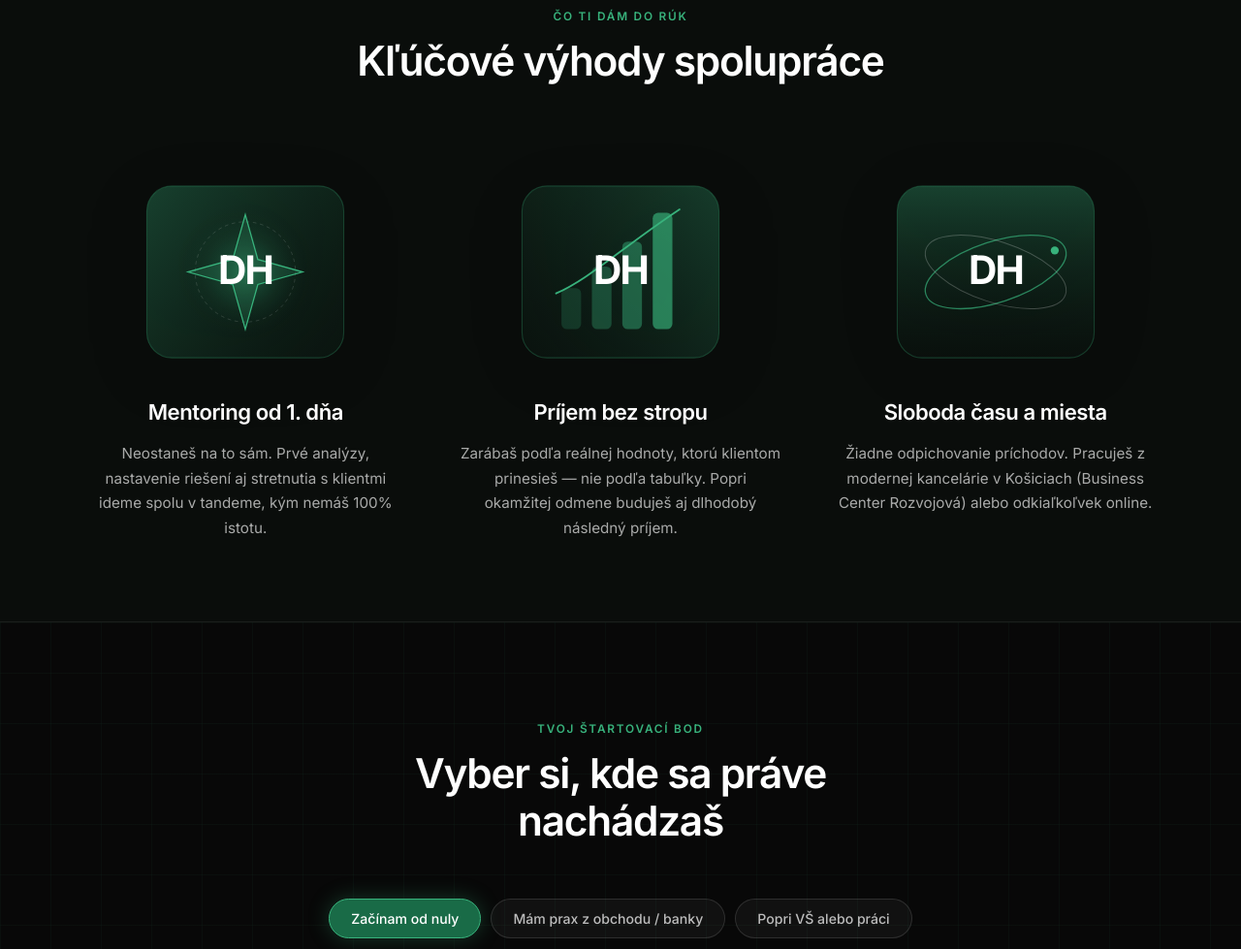
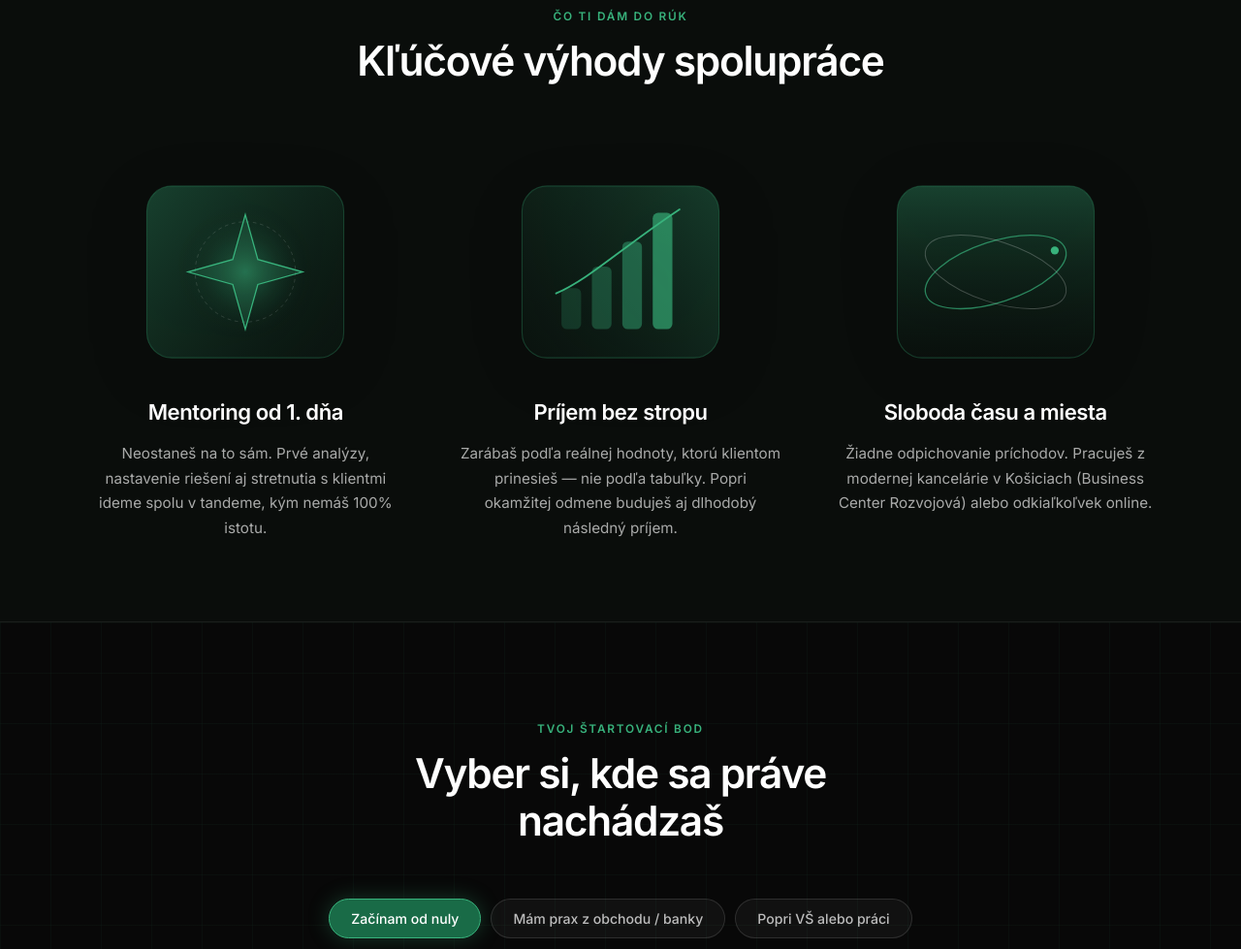
Before and after one commit to eII-dev/DavidHabina, a plain HTML site: page kariera.html in a window 1280 px wide. Shown: the part 854-1833 px from the top of the page at 97% size. Drawn offline with nearby package versions, Linux system fonts and the light colour scheme.

Commit message:
Odstranene DH z grafik na stranke Kariera

```diff
--- a/kariera.html
+++ b/kariera.html
@@ -5,7 +5,7 @@
     <meta name="viewport" content="width=device-width, initial-scale=1.0">
     <title>Kariéra &amp; Partnerstvo | Dávid Habina</title>
 
-    <meta name="description" content="Buduj vlastný biznis vo financiách po boku Dávida Habinu. Osobný mentoring, časová sloboda a férové odmeňovanie bez stropu.">
+    <meta name="description" content="Buduj vlastné podnikanie vo financiách po boku Dávida Habinu. Osobný mentoring, časová sloboda a férové odmeňovanie bez stropu.">
     <meta name="author" content="Dávid Habina">
     <meta name="robots" content="index, follow">
 
@@ -94,7 +94,7 @@
             </div>
         </section>
 
-        <!-- 2. KĽÚČOVÉ VÝHODY S VLASTNÝMI MONOGRAMAMI DH -->
+        <!-- 2. KĽÚČOVÉ VÝHODY S ČISTÝMI SMARAGDOVÝMI GRAFIKAMI -->
         <section id="vyhody" class="cr-section cr-pillars-section">
             <div class="container">
                 <div class="cr-section-head">
@@ -119,10 +119,8 @@
                                 </defs>
                                 <rect x="20" y="14" width="220" height="192" rx="28" fill="url(#dhGrad1)" stroke="rgba(56,178,124,0.28)" stroke-width="1.2"/>
                                 <circle cx="130" cy="110" r="78" fill="url(#dhCore1)"/>
-                                <!-- Geometrický kompas / presnosť -->
                                 <circle cx="130" cy="110" r="56" stroke="rgba(255,255,255,0.14)" stroke-width="1" stroke-dasharray="4 4"/>
                                 <polygon points="130,46 144,96 194,110 144,124 130,174 116,124 66,110 116,96" fill="rgba(56,178,124,0.18)" stroke="#38b27c" stroke-width="1.4"/>
-                                <text x="130" y="123" text-anchor="middle" fill="#ffffff" font-family="Inter, sans-serif" font-size="44" font-weight="700" letter-spacing="-2">DH</text>
                             </svg>
                         </div>
                         <h3>Mentoring od 1. dňa</h3>
@@ -140,13 +138,11 @@
                                     </linearGradient>
                                 </defs>
                                 <rect x="20" y="14" width="220" height="192" rx="28" fill="url(#dhGrad2)" stroke="rgba(56,178,124,0.28)" stroke-width="1.2"/>
-                                <!-- Rastové stĺpce & krivka bez stropu -->
                                 <rect x="64" y="128" width="22" height="46" rx="6" fill="rgba(56,178,124,0.2)"/>
                                 <rect x="98" y="104" width="22" height="70" rx="6" fill="rgba(56,178,124,0.32)"/>
                                 <rect x="132" y="76" width="22" height="98" rx="6" fill="rgba(56,178,124,0.45)"/>
                                 <rect x="166" y="44" width="22" height="130" rx="6" fill="rgba(56,178,124,0.65)"/>
                                 <path d="M58 134 C 95 118, 130 84, 196 40" stroke="#38b27c" stroke-width="2" stroke-linecap="round"/>
-                                <text x="130" y="123" text-anchor="middle" fill="#ffffff" font-family="Inter, sans-serif" font-size="44" font-weight="700" letter-spacing="-2">DH</text>
                             </svg>
                         </div>
                         <h3>Príjem bez stropu</h3>
@@ -164,11 +160,9 @@
                                     </linearGradient>
                                 </defs>
                                 <rect x="20" y="14" width="220" height="192" rx="28" fill="url(#dhGrad3)" stroke="rgba(56,178,124,0.28)" stroke-width="1.2"/>
-                                <!-- Časová a miestna sloboda (orbitálne kruhy) -->
                                 <ellipse cx="130" cy="110" rx="82" ry="34" transform="rotate(-18 130 110)" stroke="#38b27c" stroke-width="1.4" stroke-opacity="0.7"/>
                                 <ellipse cx="130" cy="110" rx="82" ry="34" transform="rotate(18 130 110)" stroke="rgba(255,255,255,0.22)" stroke-width="1.1"/>
                                 <circle cx="196" cy="86" r="4.5" fill="#38b27c"/>
-                                <text x="130" y="123" text-anchor="middle" fill="#ffffff" font-family="Inter, sans-serif" font-size="44" font-weight="700" letter-spacing="-2">DH</text>
                             </svg>
                         </div>
                         <h3>Sloboda času a miesta</h3>
@@ -178,7 +172,7 @@
             </div>
         </section>
 
-        <!-- 3. INTERAKTÍVNY VÝBER CESTY (JEDNODUCHÉ & COOL) -->
+        <!-- 3. INTERAKTÍVNY VÝBER CESTY -->
         <section class="cr-section cr-paths-section finance-bg-dark">
             <div class="container">
                 <div class="cr-section-head">
```
